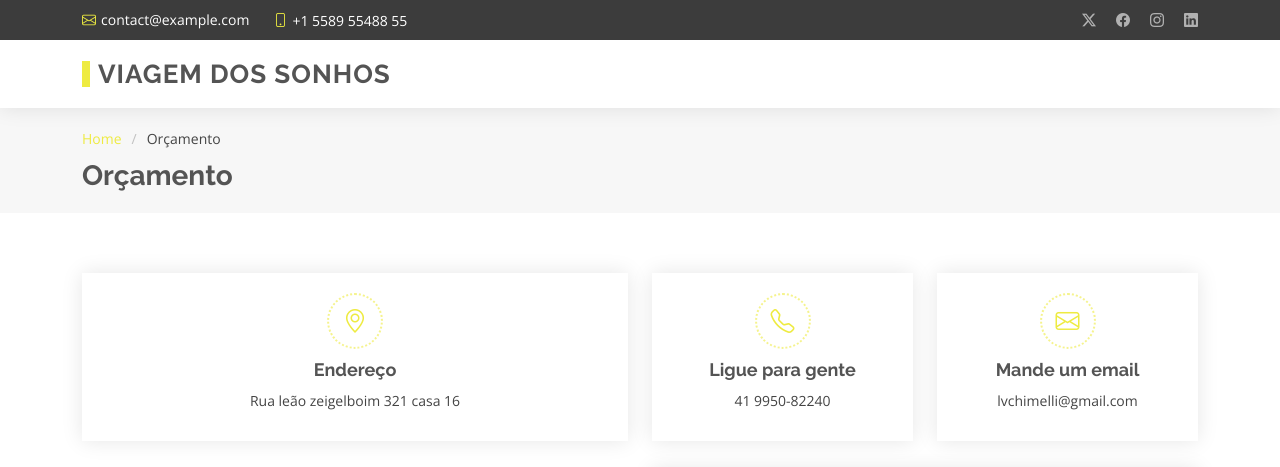
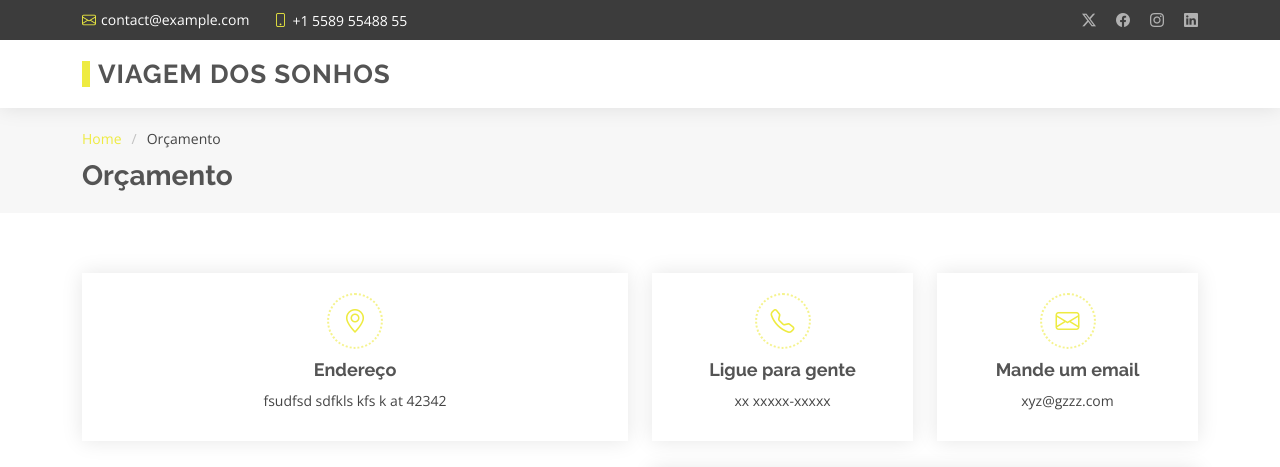
Before and after one commit to LucasChimellii/Viagem, a plain HTML site: page contact.html in a window 1280 px wide. Shown: the top 467 px of the page. Drawn offline with nearby package versions, Linux system fonts and the light colour scheme; grey boxes are pictures that could not be loaded.

Commit message:
Mensagem descritiva sobre as mudanças

```diff
--- a/contact.html
+++ b/contact.html
@@ -102,7 +102,7 @@
             <div class="info-item d-flex flex-column justify-content-center align-items-center" data-aos="fade-up" data-aos-delay="200">
               <i class="bi bi-geo-alt"></i>
               <h3>Endereço</h3>
-              <p>Rua leão zeigelboim 321 casa 16 </p>
+              <p> fsudfsd sdfkls kfs k at 42342  </p>
             </div>
           </div><!-- End Info Item -->
 
@@ -110,7 +110,7 @@
             <div class="info-item d-flex flex-column justify-content-center align-items-center" data-aos="fade-up" data-aos-delay="300">
               <i class="bi bi-telephone"></i>
               <h3>Ligue para gente</h3>
-              <p>41 9950-82240</p>
+              <p>xx xxxxx-xxxxx</p>
             </div>
           </div><!-- End Info Item -->
 
@@ -118,7 +118,7 @@
             <div class="info-item d-flex flex-column justify-content-center align-items-center" data-aos="fade-up" data-aos-delay="400">
               <i class="bi bi-envelope"></i>
               <h3>Mande um email</h3>
-              <p>lvchimelli@gmail.com</p>
+              <p>xyz@gzzz.com</p>
             </div>
           </div><!-- End Info Item -->
 
```
